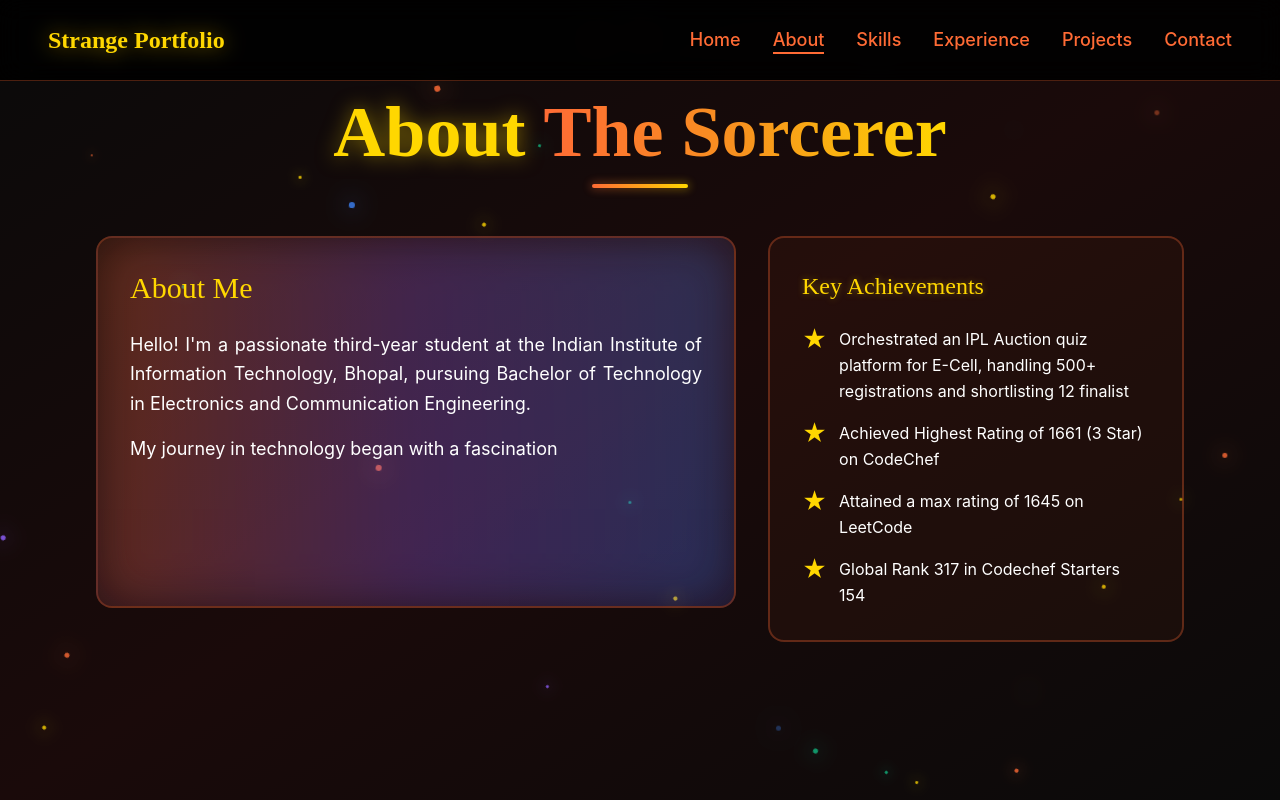
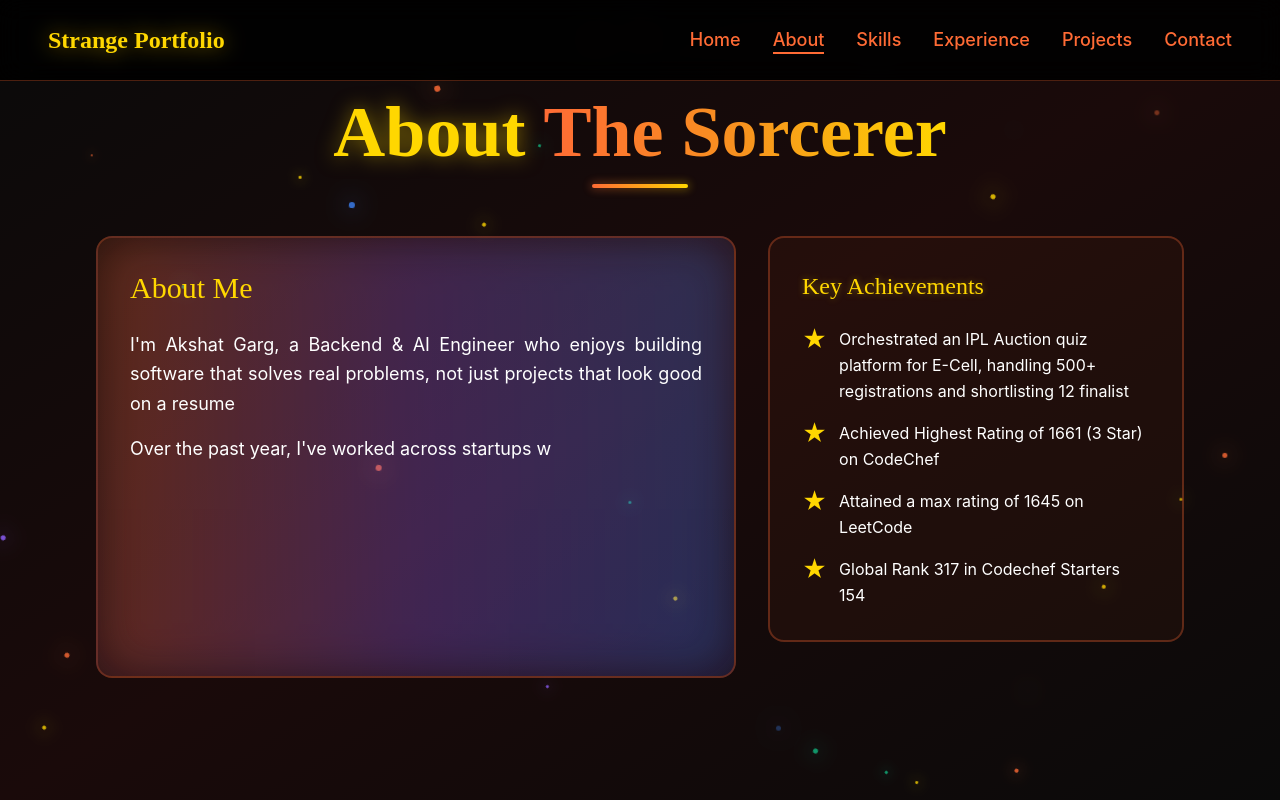
Before and after one commit to AkshatGarg952/My-Portfolio, a React (Vite) app: page /about in a window 1280 px wide. Built offline with nearby package versions, Linux system fonts and the light colour scheme.

Commit message:
Update JourneyBook.jsx

```diff
--- a/src/components/JourneyBook.jsx
+++ b/src/components/JourneyBook.jsx
@@ -1,9 +1,10 @@
 import { useEffect, useRef, useState } from 'react';
 
 const introductionParagraphs = [
-  "Hello! I'm a passionate third-year student at the Indian Institute of Information Technology, Bhopal, pursuing Bachelor of Technology in Electronics and Communication Engineering.",
-  "My journey in technology began with a fascination for problem-solving and building innovative solutions. I specialize in full-stack development, competitive programming, and creating intuitive user experiences.",
-  "Beyond coding, I enjoy exploring new technologies, participating in hackathons, and contributing to open-source projects. I believe in continuous learning and staying updated with the latest trends in the tech industry."
+  "I'm Akshat Garg, a Backend & AI Engineer who enjoys building software that solves real problems, not just projects that look good on a resume",
+  "Over the past year, I've worked across startups where I've shipped production APIs, AI powered workflows, scalable backend services, and distributed systems used by real users. I enjoy taking complex ideas, breaking them down, and turning them into reliable, maintainable products",
+  "My interests lie at the intersection of backend engineering, distributed systems, and applied AI. Whether it's optimizing systems handling thousands of requests, designing microservices, or integrating LLMs into practical applications, I'm always drawn toward building software that's fast, scalable, and genuinely useful",
+  "Outside of work, you'll usually find me solving DSA problems, experimenting with new technologies, or building side projects simply because an idea sounded interesting enough to explore"
 ];
 
 export default function JourneyBook() {
```
